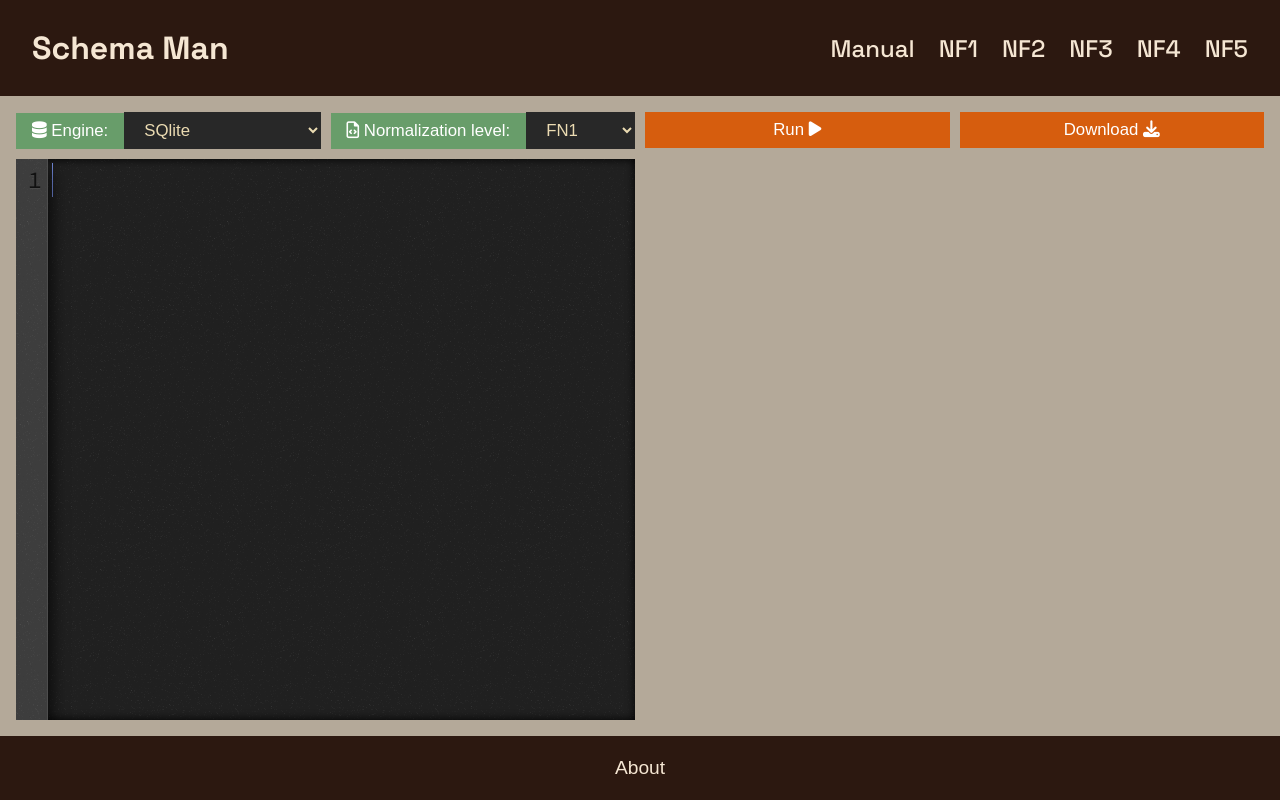
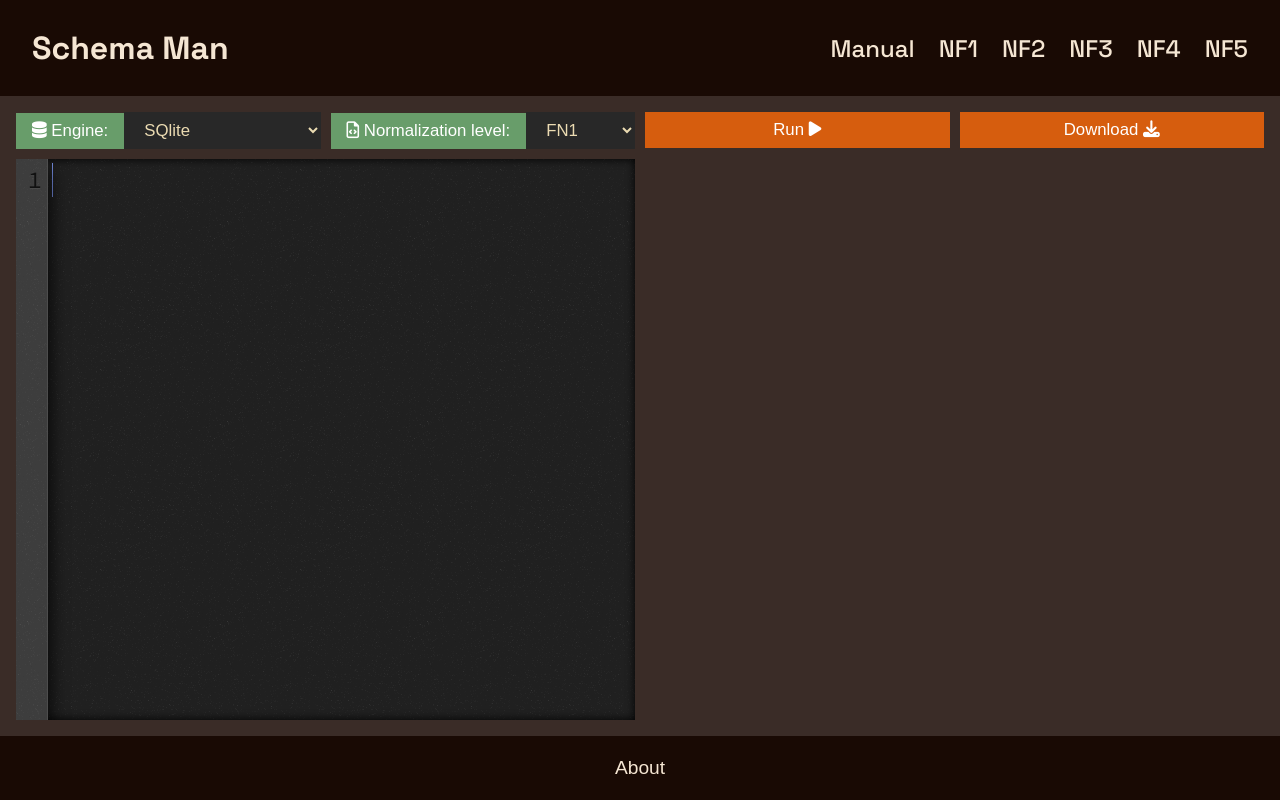
Before and after one commit to Qwerty3341/SchemaMan, a Flask app: page / in a window 1280 px wide. Run offline with Flask 3, Linux system fonts and the light colour scheme; some web fonts are replaced.

Commit message:
New color palette
Requires changes

```diff
--- a/schema_man/static/css/style.css
+++ b/schema_man/static/css/style.css
@@ -1,11 +1,11 @@
 :root {
 	/* header conf */
-	--header-color: #2C1810;
+	--header-color: #190A04;
 	--header-height: 6rem;
 	--header-font: "Space Grotesk", sans-serif;
 	--header-font-color: #F5E6D3;
 	/* body conf */
-	--body-color: #B4A999;
+	--body-color: #3A2C27;
 	--body-font: "Gabarito", sans-serif;
 	--body-font-color: #1A0F0A;
 	--accent-color: wheat;
```
Also changed, not shown: README.md.
